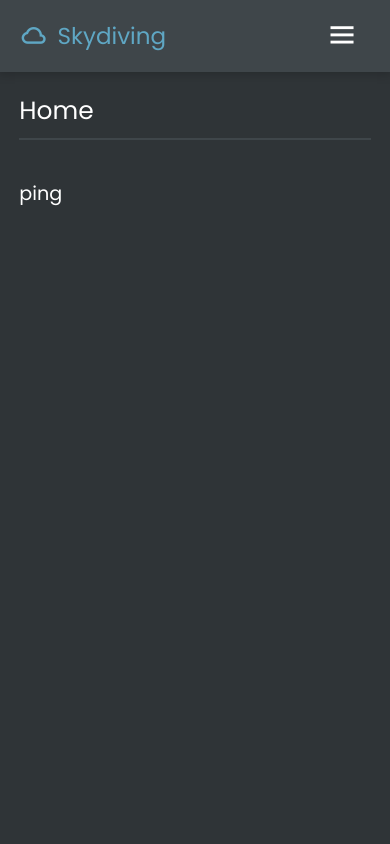
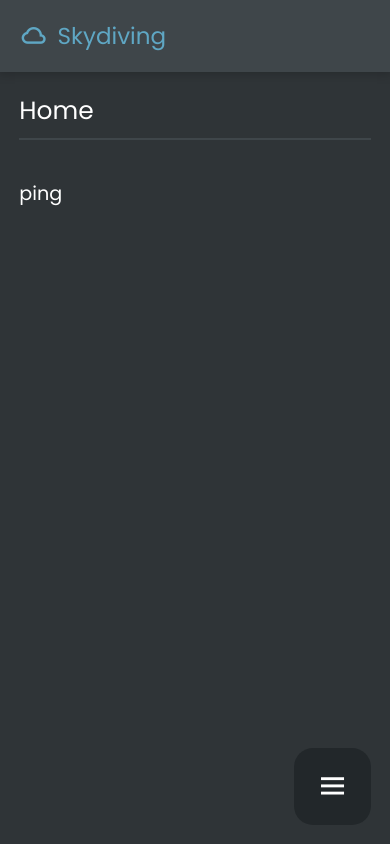
Before and after one commit to SamuelRosander/skydive, a Flask app: page / in a window 390 px wide. Run offline with Flask 3, Linux system fonts and the light colour scheme.

Commit message:
Move mobile menu button

```diff
--- a/skydive/static/scripts.js
+++ b/skydive/static/scripts.js
@@ -34,7 +34,18 @@ document.querySelectorAll("#navbar a").forEach((link) => {
 // Toggle visibility of the menu when using mobile layout
 function toggleMenu() {
     const navbar = document.getElementById("navbar");
+    const menuIcon = document.getElementById("menu-icon");
+
     navbar.classList.toggle("visible");
+
+    if (navbar.classList.contains("visible")) {
+        menuIcon.classList.remove("bx-menu");
+        menuIcon.classList.add("bx-x");
+    }
+    else {
+        menuIcon.classList.remove("bx-x");
+        menuIcon.classList.add("bx-menu");
+    }
 }
 
 // Toggle Logbook sub meenu in the navbar and rotating the chevron
@@ -93,7 +104,11 @@ document.onclick = function (e) {
 
     if (!valuesToCheck.some(value => parentIds.includes(value))) {
         const navbar = document.getElementById("navbar");
+        const menuIcon = document.getElementById("menu-icon");
+
         navbar.classList.remove("visible");
+        menuIcon.classList.remove("bx-x");
+        menuIcon.classList.add("bx-menu");
     }
 };
 
--- a/skydive/static/style.css
+++ b/skydive/static/style.css
@@ -677,9 +677,19 @@ input[type="checkbox"]:checked + label::after {
         font-size: 120%;
     }
 
-    #menu-button {
-        display: block;
-    }
+#menu-button {
+    position: fixed;
+    right: 1rem;
+    bottom: 1rem;
+    top: auto;
+    left: auto;
+    display: flex;
+    justify-content: center;
+    align-items: center;
+    padding: 2rem;
+    background-color: var(--navbar-color);
+    border-radius: 1rem;
+}
 
     .main-container {
         padding: 1rem;
--- a/skydive/templates/layout.html
+++ b/skydive/templates/layout.html
@@ -13,12 +13,12 @@
   </head>
   <body>
     <div class="wrapper">
+      <button id="menu-button" onclick="toggleMenu()">
+        <i id="menu-icon" class="bx bx-menu"></i>
+      </button>
       <div class="header">
         <a href="{{ url_for('main.home') }}" class="site-logo">
           <i class='bx bx-cloud'></i>Skydiving</a>
-        <button id="menu-button" onClick="toggleMenu()">
-          <i class='bx bx-menu'></i>
-        </button>
       </div>
       <div class="content">
         <nav id="navbar">
```
